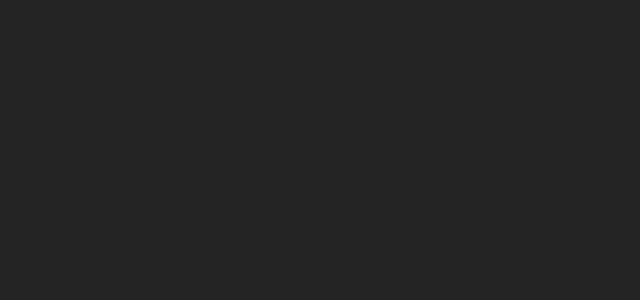
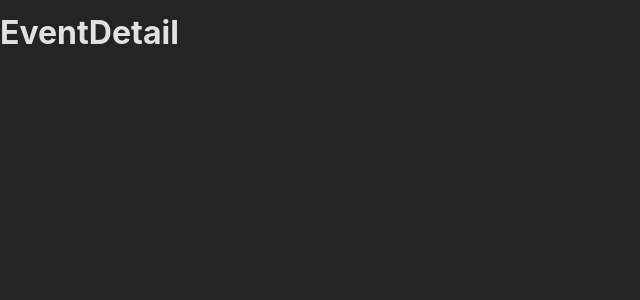
Before and after one commit to Mr-Rajat/21_2-adv-MP-SPA, a React (Create React App) app in the folder frontend/: page /events/1 in a window 1280 px wide. Shown: the top 300 px of the page, without its empty margins (0-640 px from the left). Built offline with nearby package versions, Linux system fonts and the light colour scheme.

Commit message:
created pages and added routes

```diff
--- a/frontend/src/App.js
+++ b/frontend/src/App.js
@@ -6,12 +6,14 @@
 //    - EventDetailPage
 //    - NewEventPage
 //    - EditEventPage
+//   DONE
 // 2. Add routing & route definitions for these five pages
 //    - / => HomePage
 //    - /events => EventsPage
 //    - /events/<some-id> => EventDetailPage
 //    - /events/new => NewEventPage
 //    - /events/<some-id>/edit => EditEventPage
+//   DONE
 // 3. Add a root layout that adds the <MainNavigation> component above all page components
 // 4. Add properly working links to the MainNavigation
 // 5. Ensure that the links in MainNavigation receive an "active" class when active
@@ -20,8 +22,24 @@
 // 7. Output the ID of the selected event on the EventDetailPage
 // BONUS: Add another (nested) layout route that adds the <EventNavigation> component above all /events... page components
 
+import { createBrowserRouter, RouterProvider } from 'react-router-dom'
+import Home from './pages/Home';
+import Events from './pages/Events';
+import EventDetail from './pages/EventDetail';
+import NewEvent from './pages/NewEvent';
+import EditEvent from './pages/EditEvent';
+
 function App() {
-  return <div></div>;
+
+  const router = createBrowserRouter([
+    {path: '/', element: <Home/> },
+    {path: '/events', element: <Events/>},
+    {path: '/events/:eventId', element: <EventDetail/>},
+    {path: '/events/new', element: <NewEvent/>},
+    {path: '/events/:eventId/edit', element: <EditEvent/>}
+  ]);
+
+  return <RouterProvider router={router} />;
 }
 
 export default App;
--- /dev/null
+++ b/frontend/src/pages/EditEvent.js
@@ -0,0 +1,9 @@
+import React from 'react'
+
+const EditEvent = () => {
+  return (
+    <h1>EditEvent</h1>
+  )
+}
+
+export default EditEvent
--- /dev/null
+++ b/frontend/src/pages/EventDetail.js
@@ -0,0 +1,9 @@
+import React from 'react'
+
+const EventDetail = () => {
+  return (
+    <h1>EventDetail</h1>
+  )
+}
+
+export default EventDetail
--- /dev/null
+++ b/frontend/src/pages/Events.js
@@ -0,0 +1,9 @@
+import React from 'react'
+
+const Events = () => {
+  return (
+    <h1>Events</h1>
+  )
+}
+
+export default Events
--- /dev/null
+++ b/frontend/src/pages/Home.js
@@ -0,0 +1,9 @@
+import React from 'react'
+
+const Home = () => {
+  return (
+    <h1>Home</h1>
+  )
+}
+
+export default Home
--- /dev/null
+++ b/frontend/src/pages/NewEvent.js
@@ -0,0 +1,9 @@
+import React from 'react'
+
+const NewEvent = () => {
+  return (
+    <h1>NewEvent</h1>
+  )
+}
+
+export default NewEvent
```
